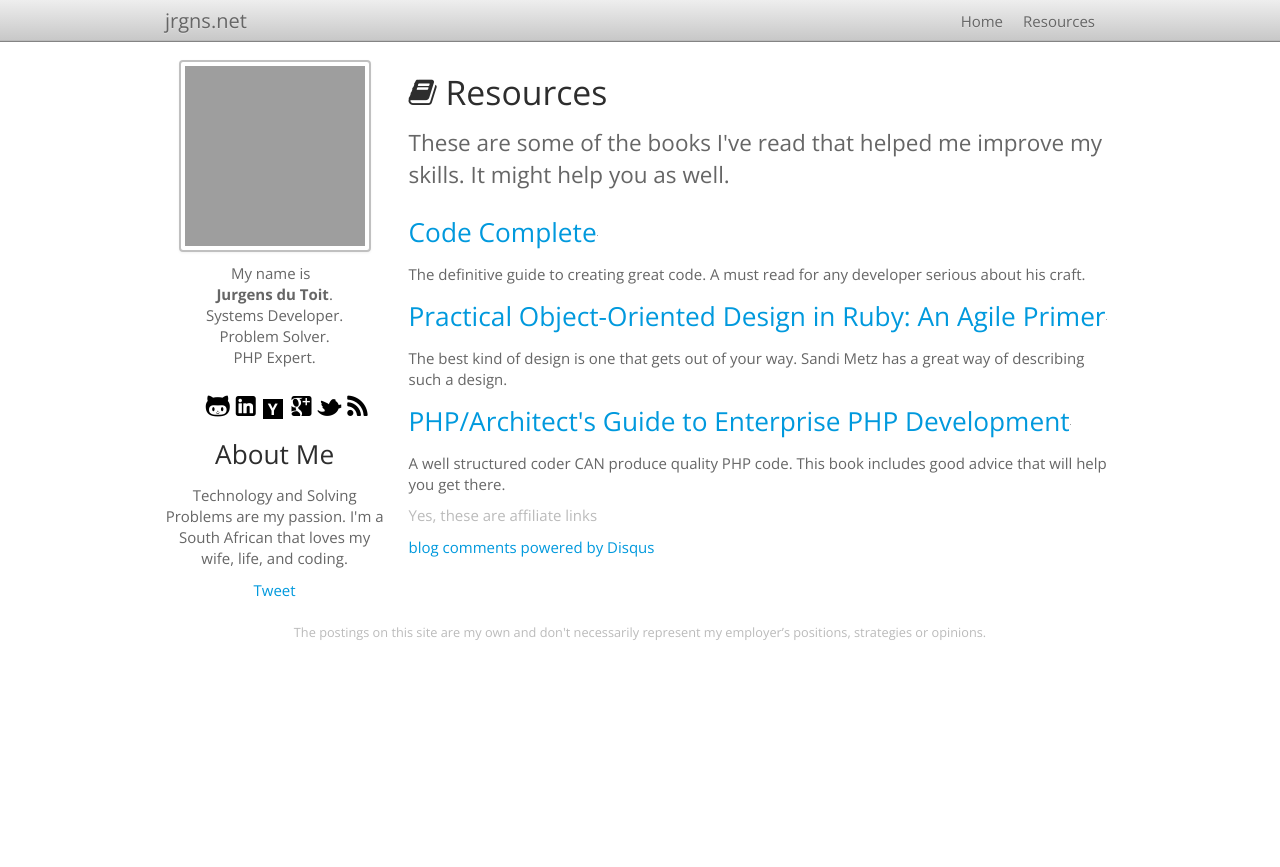
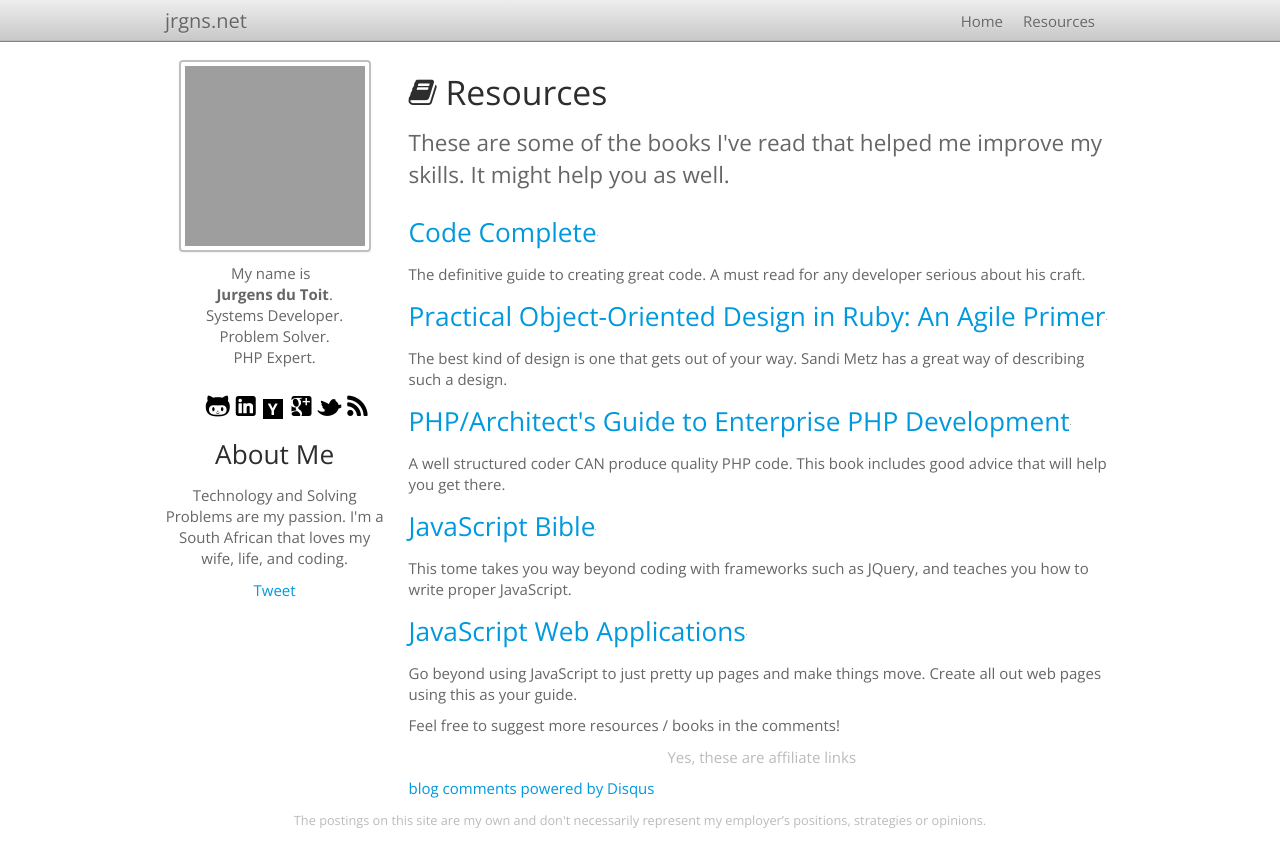
Before and after one commit to jrgns/jrgns.github.com, a Jekyll site: the page built from resources.html, in a window 1280 px wide. Shown: the top 867 px of the page. Built offline with Jekyll 4.4.1, drawn with Linux system fonts in a browser that asks for light colours; comment, search, counter and statistics services are not loaded; grey boxes are pictures that could not be loaded.

Commit message:
A few more resources. Warn about them being affiliate links

```diff
--- a/resources.html
+++ b/resources.html
@@ -17,7 +17,15 @@
 <h3><a href="http://www.amazon.com/gp/product/0973862181/ref=as_li_tl?ie=UTF8&camp=1789&creative=9325&creativeASIN=0973862181&linkCode=as2&tag=jrgnsnet-20&linkId=EPE2IYZQW3EZ7VYQ">PHP/Architect's Guide to Enterprise PHP Development</a><img src="http://ir-na.amazon-adsystem.com/e/ir?t=jrgnsnet-20&l=as2&o=1&a=0973862181" width="1" height="1" border="0" alt="" style="border:none !important; margin:0px !important;" /></h3>
 <p>A well structured coder CAN produce quality PHP code. This book includes good advice that will help you get there.</p>
 
-<p class="muted text-center">Yes, these are affiliate links</p>
+<h3><a href="http://www.amazon.com/gp/product/0470526912/ref=as_li_tl?ie=UTF8&camp=1789&creative=9325&creativeASIN=0470526912&linkCode=as2&tag=jrgnsnet-20&linkId=42AM4LKLMGXN7LGG">JavaScript Bible</a><img src="http://ir-na.amazon-adsystem.com/e/ir?t=jrgnsnet-20&l=as2&o=1&a=0470526912" width="1" height="1" border="0" alt="" style="border:none !important; margin:0px !important;" /></h3>
+<p>This tome takes you way beyond coding with frameworks such as JQuery, and teaches you how to write proper JavaScript.</p>
+
+<h3><a href="http://www.amazon.com/gp/product/144930351X/ref=as_li_tl?ie=UTF8&camp=1789&creative=9325&creativeASIN=144930351X&linkCode=as2&tag=jrgnsnet-20&linkId=AFS3LKF53XHLUVPO">JavaScript Web Applications</a><img src="http://ir-na.amazon-adsystem.com/e/ir?t=jrgnsnet-20&l=as2&o=1&a=144930351X" width="1" height="1" border="0" alt="" style="border:none !important; margin:0px !important;" /></h3>
+<p>Go beyond using JavaScript to just pretty up pages and make things move. Create all out web pages using this as your guide.</p>
+
+<p>Feel free to suggest more resources / books in the comments!</p>
+
+<p class="muted" style="text-align: center;">Yes, these are affiliate links</p>
 
 <div id="disqus_thread"></div>
 <script type="text/javascript">
```
